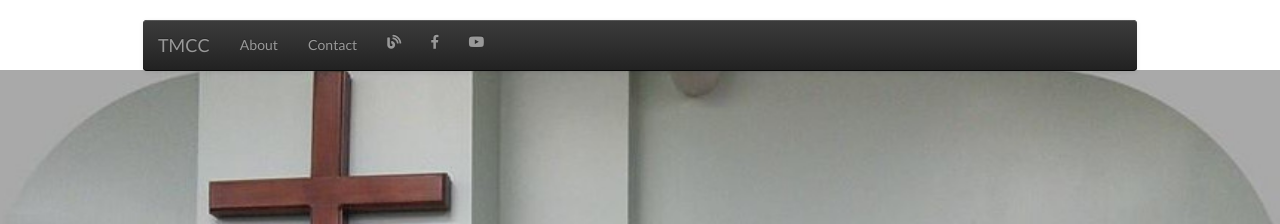
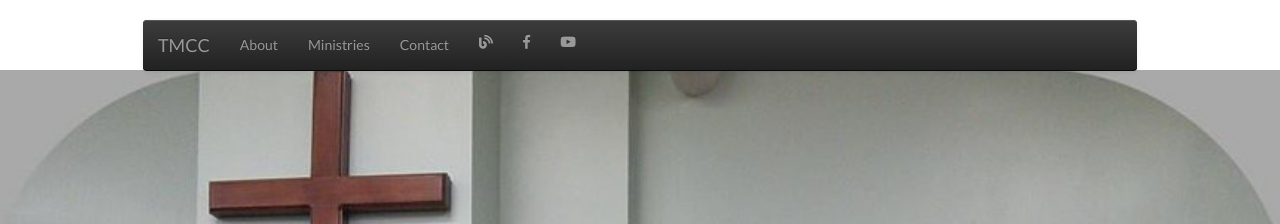
Before and after one commit to torontomyanmarchristian/torontomyanmarchristian.github.io, a Jekyll site: the page built from index.html, in a window 1280 px wide. Shown: the top 224 px of the page. Built offline with Jekyll 4.4.1, drawn with Linux system fonts in a browser that asks for light colours.

Commit message:
ministries.

```diff
--- a/_includes/_menu.html
+++ b/_includes/_menu.html
@@ -14,6 +14,9 @@
                     <ul class="nav navbar-nav">
                         <li {% if page.link == 'about' %}class="active"{% endif %}>
                             <a href="/about">About</a>
+                        </li>
+                        <li {% if page.link == 'ministries' %}class="active"{% endif %}>
+                            <a href="/ministries">Ministries</a>
                         </li>
                         <li {% if page.link == 'contact' %}class="active"{% endif %}>
                             <a href="/contact">Contact</a>
```
Also changed, not shown: _pages/ministries.md (+2 -0 lines).
